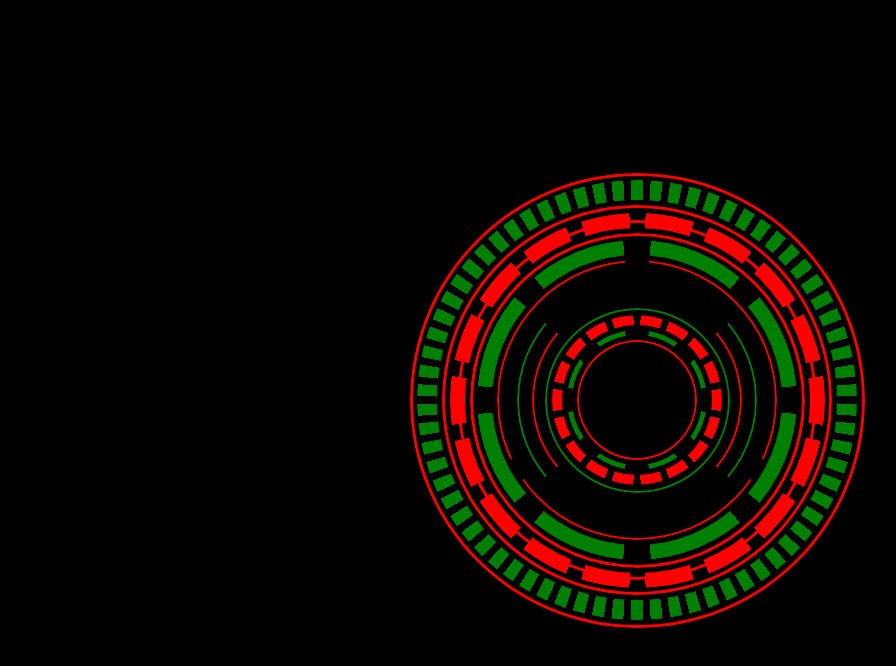
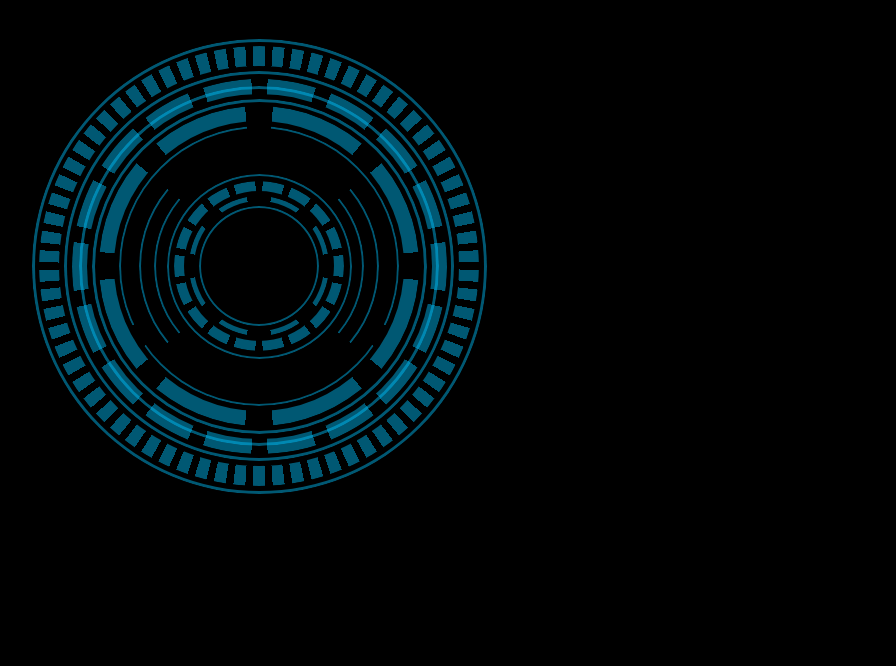
Before and after one commit to sourabhraikwar/arc, a plain HTML site: page docs/index.html in a window 1280 px wide. Shown: the whole page, without its empty margins (3-899 px from the left). Drawn offline with Linux system fonts and the light colour scheme.

Commit message:
adds bootstrap compatibility

```diff
--- a/docs/index.html
+++ b/docs/index.html
@@ -5,6 +5,9 @@
     <link rel="stylesheet" href="static/css/style.css">
 </head>
 <body>
+    <div class="container-fluid">
+        <div class="row">
+            <div class="col-6 my-3">
                 <div class="main">
                     <div class="box box_1"></div>
                     <div class="box box_2"></div>
@@ -21,6 +24,10 @@
                     <div class="box box_13"></div>
                     <div class="box box_14"></div>
                 </div>
+            </div>
+        </div>
+    </div>
+
     <script src="static/js/bootstrap.min.js"></script>
 </body>
 </html>
--- a/docs/static/css/style.css
+++ b/docs/static/css/style.css
@@ -1,21 +1,22 @@
 body {
-  display: flex;
-  justify-content: center;
-  align-items: center;
   height: 100vh;
   margin: 0;
   background-color: #000; /* dark black background */
 }
 
 .main {
-  display: contents!important;
+  justify-content: center;
+  display: flex;
+  align-items: center;
+  width: 500px;
+  height: 500px;
 }
 
 .box {
   --n: 20;   /* control the number of dashes */
   --d: 8deg; /* control the distance between dashes */
   --t: 5px;  /* control the thickness of border*/
-  --c: red;  /* control the coloration (can be a gradient) */
+  --c: #00c4ff73;  /* control the coloration (can be a gradient) */
 
   width: 120px;
   aspect-ratio: 1;
@@ -71,7 +72,6 @@ body {
 .box_2 {
   --n: 8;   /* control the number of dashes */
   --d: 20deg; /* control the distance between dashes */
-  --c: green;  /* control the coloration (can be a gradient) */
 
   width: 140px;
 }
@@ -87,7 +87,6 @@ body {
     --n: 0;   /* control the number of dashes */
   --d: 15deg; /* control the distance between dashes */
   --t: 2px;  /* control the thickness of border*/
-  --c: green;  /* control the coloration (can be a gradient) */
 
   width: 185px;
 }
@@ -103,7 +102,6 @@ body {
    --n: 2;   /* control the number of dashes */
   --d: 100deg; /* control the distance between dashes */
   --t: 2px;  /* control the thickness of border*/
-  --c: green;  /* control the coloration (can be a gradient) */
   width: 240px;
 }
 
@@ -117,14 +115,12 @@ body {
     --n: 8;   /* control the number of dashes */
   --d: 10deg; /* control the distance between dashes */
   --t: 15px;  /* control the thickness of border*/
-  --c: green;  /* control the coloration (can be a gradient) */
   width: 320px;
 }
 .box_9 {
     --n: 0;   /* control the number of dashes */
   --d: 50deg; /* control the distance between dashes */
   --t: 3px;  /* control the thickness of border*/
-  --c: red;  /* control the coloration (can be a gradient) */
   width: 335px;
 }
 .box_10 {
@@ -142,21 +138,18 @@ body {
 .box_12 {
     --n: 0;   /* control the number of dashes */
   --t: 3px;  /* control the thickness of border*/
-  --c: red;  /* control the coloration (can be a gradient) */
   width: 390px;
 }
 .box_13 {
   --n: 70;   /* control the number of dashes */
   --d: 2deg; /* control the distance between dashes */
   --t: 20px;  /* control the thickness of border*/
-  --c: green;  /* control the coloration (can be a gradient) */
   width: 440px;
   animation: rotate-anticlockwise 20s linear infinite; /* Adding rotation animation */
 }
 .box_14 {
     --n: 0;   /* control the number of dashes */
   --t: 3px;  /* control the thickness of border*/
-  --c: red;  /* control the coloration (can be a gradient) */
   width: 455px;
 }
 
```
Lines whose indentation alone changed are shown as unchanged.
